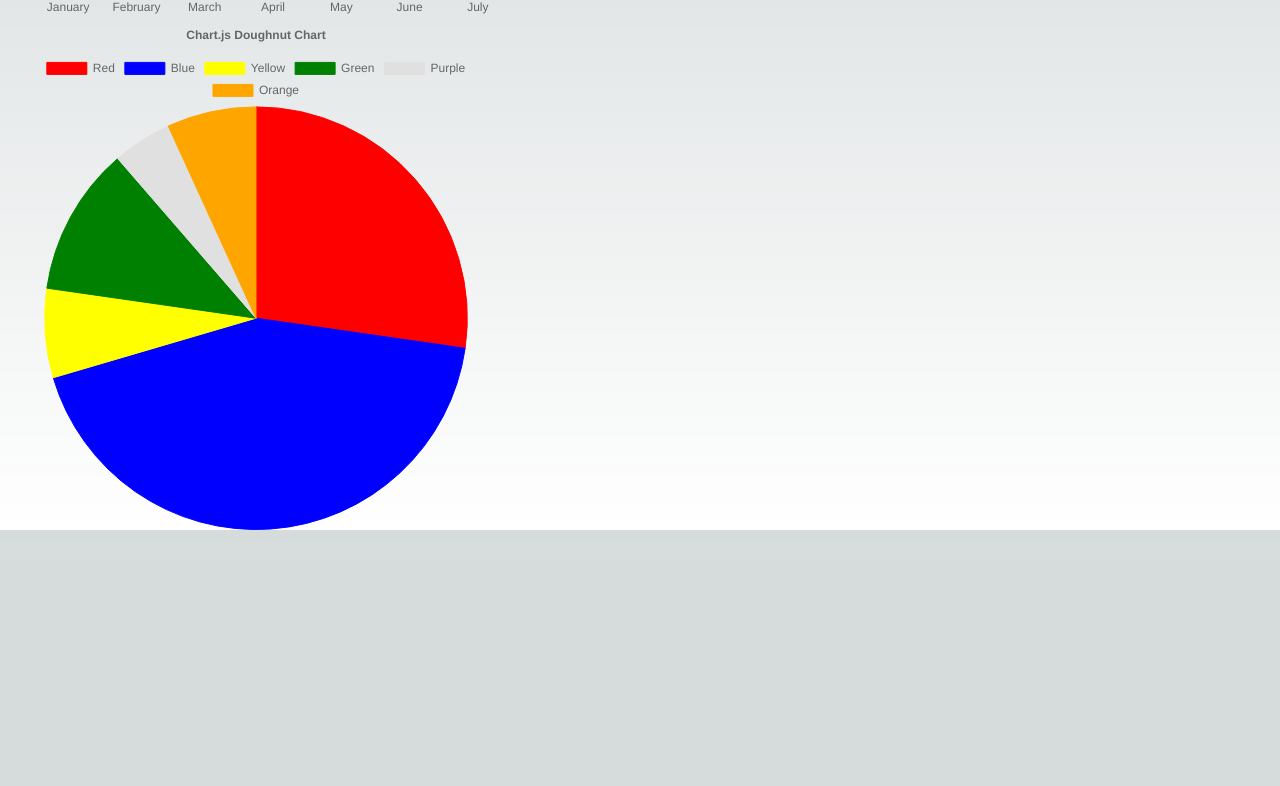
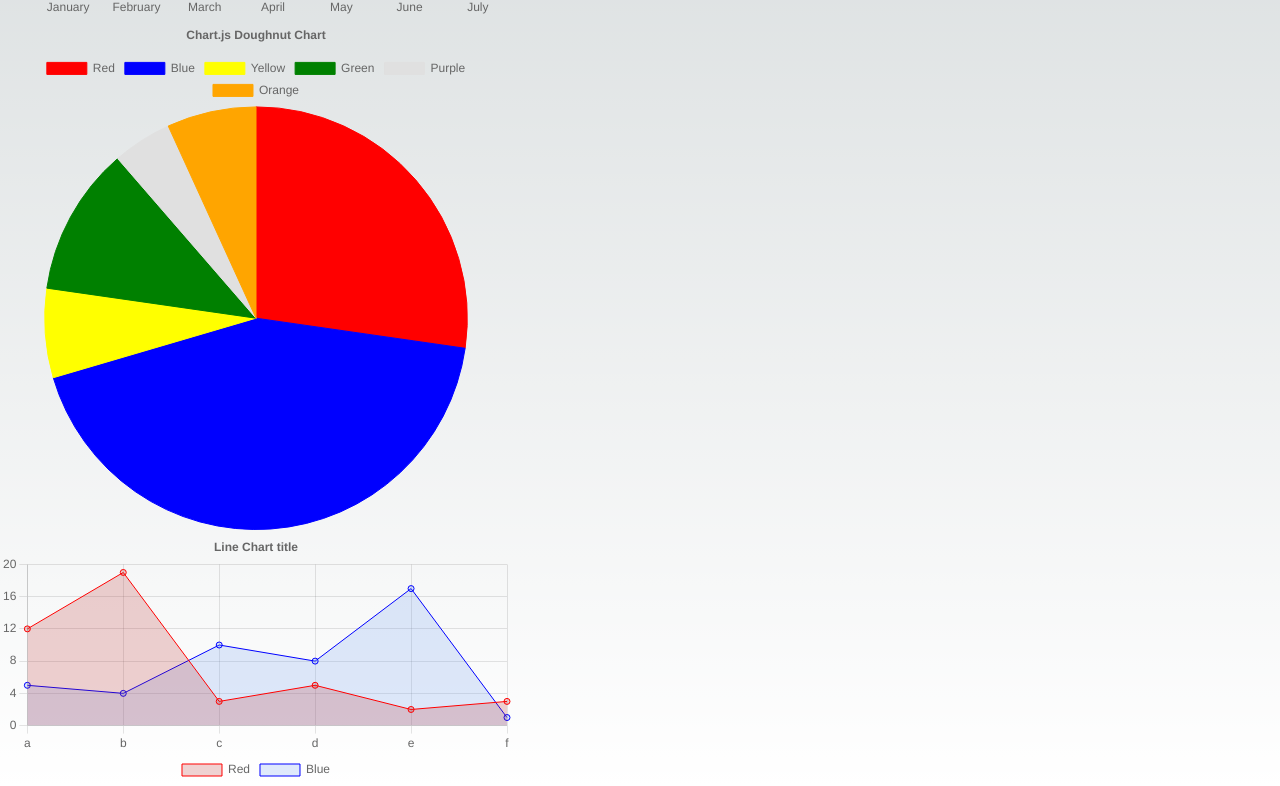
Before and after one commit to byeonjae/chartjspoc, a Next.js app: page / in a window 1280 px wide. Shown: the part 238-1024 px from the top of the page. Before the commit the page ends 800 px from the top, so only its background shows below. Built offline with nearby package versions, Linux system fonts and the light colour scheme.

Commit message:
feat: LineChart 추가
refs https://react-chartjs-2.js.org/examples/area-chart
https://react-chartjs-2.js.org/examples/line-chart

```diff
--- /dev/null
+++ b/src/app/Components/LineChart.tsx
@@ -0,0 +1,57 @@
+import { Line } from 'react-chartjs-2';
+import { Chart as ChartJS, Legend, Tooltip, PointElement, LineElement, LinearScale, CategoryScale, Title, PolarAreaController, Filler } from "chart.js";
+
+ChartJS.register(
+  CategoryScale,
+  LinearScale,
+  PointElement,
+  LineElement,
+  Title,
+  Filler,
+);
+
+const options = {
+  responsive: true,
+  plugins: {
+    tooltip: {
+      enabled: true,
+      mode: 'index' as const,
+    },
+    legend: {
+      position: 'bottom' as const,
+    },
+    title: {
+      display: true,
+      text: 'Line Chart title',
+    },
+  },
+};
+
+const data = {
+  labels: ['a', 'b', 'c', 'd', 'e', 'f'],
+  datasets: [
+    {
+      label: 'Red',
+      data: [12, 19, 3, 5, 2, 3],
+      borderColor: 'red',
+      borderWidth: 1,
+      backgroundColor: 'rgba(178, 34, 34, 0.2)',
+      fill:true,
+    },
+    {
+      label: 'Blue',
+      data: [5, 4, 10, 8, 17, 1],
+      borderColor: 'blue',
+      borderWidth: 1,
+      backgroundColor: 'rgba(100, 149, 237, 0.2)',
+      fill:true,
+    },
+  ],
+};
+
+const LineChart = () => {
+  return (<Line data={data} options={options}/>);
+
+};
+
+export default LineChart;
--- a/src/app/Components/index.ts
+++ b/src/app/Components/index.ts
@@ -1,3 +1,4 @@
 export { default as TestChart } from './Chart';
 export { default as BarChart } from './BarChart';
 export { default as DoughnutChart } from './DoughnutChart';
+export { default as LineChart } from './LineChart';
--- a/src/app/page.tsx
+++ b/src/app/page.tsx
@@ -1,5 +1,5 @@
 'use client';
-import { BarChart, DoughnutChart } from './Components';
+import { BarChart, DoughnutChart, LineChart } from './Components';
 
 export default function Home() {
   return (
@@ -10,6 +10,9 @@ export default function Home() {
       <div className='w-[512px]'>
         <DoughnutChart />
       </div>
+      <div className='w-[512px]'>
+        <LineChart />
+      </div>
     </div>
   );
 }
```
